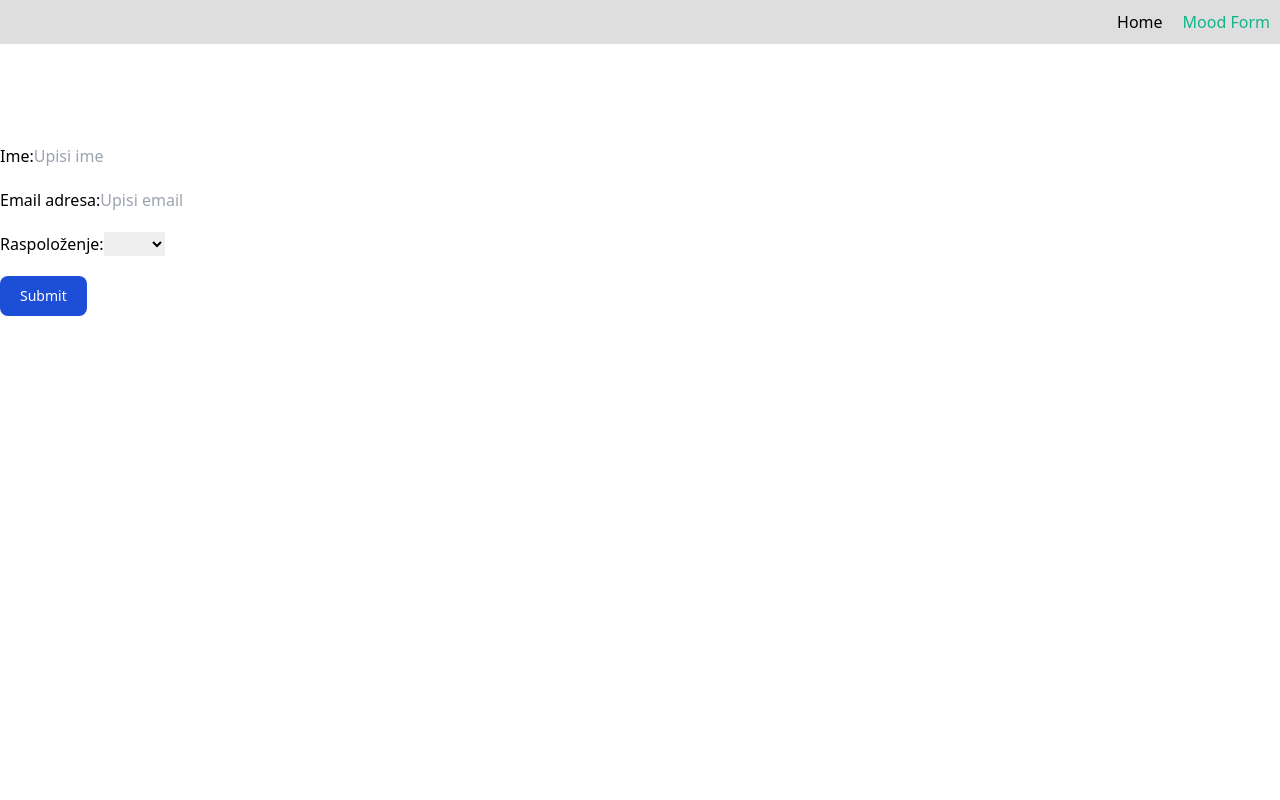
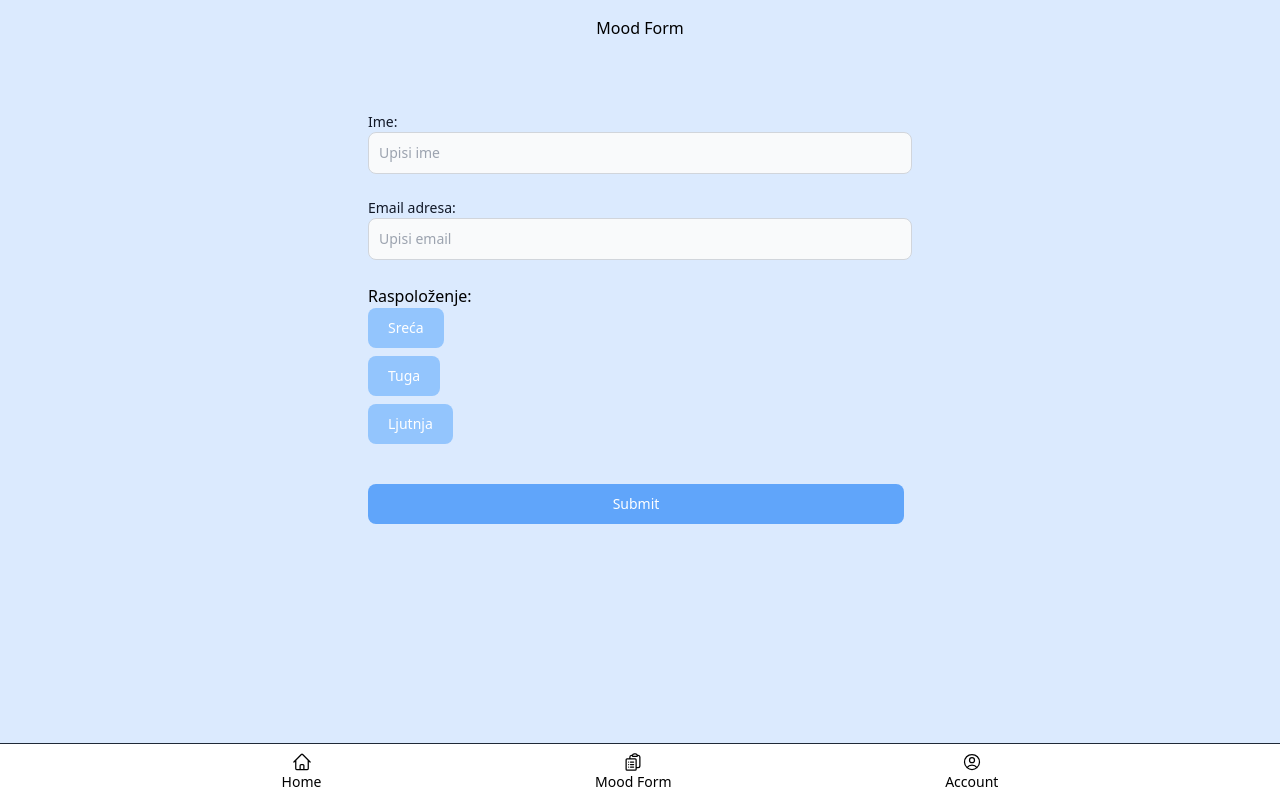
Before and after one commit to AnaKrunic98/MinaApp, a Nuxt app: page /MoodForm in a window 1280 px wide. Built offline with nearby package versions, Linux system fonts and the light colour scheme.

Commit message:
update mood form

```diff
--- a/layouts/default.vue
+++ b/layouts/default.vue
@@ -1,43 +1,96 @@
-<template>
-    <div>
-    <header>
-        <nav>
-            <ul>
-                <li><NuxtLink to="/">Home</NuxtLink></li>
-                <li><NuxtLink to="/MoodForm">Mood Form</NuxtLink></li>
+<!-- <template >
+    <div class="bg-zinc-950 text-white" >
+
+        <nav class="md:flex md:justify-between md:text-left text-right  bg-zinc-950 ">
+            <div class="flex justify-between items-center">
+            <img class="h-6 m-4 " src="../assets/img/logo.png" alt="logo">
+            <div class="px-4 cursor-pointer md:hidden">
+                <svg xmlns="http://www.w3.org/2000/svg" fill="none" viewBox="0 0 24 24" stroke-width="1.5" stroke="currentColor" class="w-6 h-6">
+                    <path stroke-linecap="round" stroke-linejoin="round" d="M3.75 6.75h16.5M3.75 12h16.5m-16.5 5.25h16.5" />
+                </svg>
+            </div>
+            </div>
+            <ul class="md:flex md:justify-evenly flex justify-end hidden">
+                <div class="flex flex-col md:flex-row ">
+
+                    <li class="md:p-5 "><NuxtLink to="/">
+                        <div class="px-4 flex flex-row-reverse md:flex-row ">
+                            <svg class="ml-2 w-5 inline-block"  fill="none" stroke="currentColor" stroke-width="1.5" viewBox="0 0 24 24" xmlns="http://www.w3.org/2000/svg" aria-hidden="true">
+                                <path stroke-linecap="round" stroke-linejoin="round" d="M2.25 12l8.954-8.955c.44-.439 1.152-.439 1.591 0L21.75 12M4.5 9.75v10.125c0 .621.504 1.125 1.125 1.125H9.75v-4.875c0-.621.504-1.125 1.125-1.125h2.25c.621 0 1.125.504 1.125 1.125V21h4.125c.621 0 1.125-.504 1.125-1.125V9.75M8.25 21h8.25"></path>
+                            </svg>
+                            <span>Home</span>
+                        </div>
+                    </NuxtLink></li>
+
+
+                    <li class="md:p-5"><NuxtLink to="/MoodForm">
+                        <div class="px-4 flex flex-row-reverse md:flex-row">
+                            <svg class="ml-2 w-5 inline-block" fill="none" stroke="currentColor" stroke-width="1.5" viewBox="0 0 24 24" xmlns="http://www.w3.org/2000/svg" aria-hidden="true">
+                                <path stroke-linecap="round" stroke-linejoin="round" d="M9 12h3.75M9 15h3.75M9 18h3.75m3 .75H18a2.25 2.25 0 002.25-2.25V6.108c0-1.135-.845-2.098-1.976-2.192a48.424 48.424 0 00-1.123-.08m-5.801 0c-.065.21-.1.433-.1.664 0 .414.336.75.75.75h4.5a.75.75 0 00.75-.75 2.25 2.25 0 00-.1-.664m-5.8 0A2.251 2.251 0 0113.5 2.25H15c1.012 0 1.867.668 2.15 1.586m-5.8 0c-.376.023-.75.05-1.124.08C9.095 4.01 8.25 4.973 8.25 6.108V8.25m0 0H4.875c-.621 0-1.125.504-1.125 1.125v11.25c0 .621.504 1.125 1.125 1.125h9.75c.621 0 1.125-.504 1.125-1.125V9.375c0-.621-.504-1.125-1.125-1.125H8.25zM6.75 12h.008v.008H6.75V12zm0 3h.008v.008H6.75V15zm0 3h.008v.008H6.75V18z"></path>
+                            </svg>
+                            <span>Mood Form</span>
+                        </div>
+                    </NuxtLink></li>
+                </div>
+
             </ul>
         </nav>
-    </header>
-    <div>
+
+    <div >
       <slot />
     </div>
 </div>
+</template> -->
+
+<template>
+    <div class="fixed bottom-0 h-auto w-full bg-white border-t border-gray-800">
+        <ul class="flex justify-evenly p-2">
+            <li>
+                <NuxtLink to="/">
+                    <div class="flex flex-col items-center">
+                        <svg class="w-5"  fill="none" stroke="currentColor" stroke-width="1.5" viewBox="0 0 24 24" xmlns="http://www.w3.org/2000/svg" aria-hidden="true">
+                            <path stroke-linecap="round" stroke-linejoin="round" d="M2.25 12l8.954-8.955c.44-.439 1.152-.439 1.591 0L21.75 12M4.5 9.75v10.125c0 .621.504 1.125 1.125 1.125H9.75v-4.875c0-.621.504-1.125 1.125-1.125h2.25c.621 0 1.125.504 1.125 1.125V21h4.125c.621 0 1.125-.504 1.125-1.125V9.75M8.25 21h8.25"></path>
+                        </svg>
+                        <span class="text-sm">Home</span>
+                    </div>
+                </NuxtLink>
+            </li>
+            <li>
+                <NuxtLink to="/MoodForm">
+                    <div class="flex flex-col items-center">
+                        <svg class="w-5" fill="none" stroke="currentColor" stroke-width="1.5" viewBox="0 0 24 24" xmlns="http://www.w3.org/2000/svg" aria-hidden="true">
+                            <path stroke-linecap="round" stroke-linejoin="round" d="M9 12h3.75M9 15h3.75M9 18h3.75m3 .75H18a2.25 2.25 0 002.25-2.25V6.108c0-1.135-.845-2.098-1.976-2.192a48.424 48.424 0 00-1.123-.08m-5.801 0c-.065.21-.1.433-.1.664 0 .414.336.75.75.75h4.5a.75.75 0 00.75-.75 2.25 2.25 0 00-.1-.664m-5.8 0A2.251 2.251 0 0113.5 2.25H15c1.012 0 1.867.668 2.15 1.586m-5.8 0c-.376.023-.75.05-1.124.08C9.095 4.01 8.25 4.973 8.25 6.108V8.25m0 0H4.875c-.621 0-1.125.504-1.125 1.125v11.25c0 .621.504 1.125 1.125 1.125h9.75c.621 0 1.125-.504 1.125-1.125V9.375c0-.621-.504-1.125-1.125-1.125H8.25zM6.75 12h.008v.008H6.75V12zm0 3h.008v.008H6.75V15zm0 3h.008v.008H6.75V18z"></path>
+                        </svg>
+                        <span class="text-sm">Mood Form</span>
+                    </div>
+                </NuxtLink>
+            </li>
+            <li>
+                <NuxtLink to="/Account">
+                    <div class="flex flex-col items-center">
+                        <svg class="w-5"  fill="none" stroke="currentColor" stroke-width="1.5" viewBox="0 0 24 24" xmlns="http://www.w3.org/2000/svg" aria-hidden="true">
+                            <path stroke-linecap="round" stroke-linejoin="round" d="M17.982 18.725A7.488 7.488 0 0012 15.75a7.488 7.488 0 00-5.982 2.975m11.963 0a9 9 0 10-11.963 0m11.963 0A8.966 8.966 0 0112 21a8.966 8.966 0 01-5.982-2.275M15 9.75a3 3 0 11-6 0 3 3 0 016 0z"></path>
+                        </svg>
+                        <span class="text-sm">Account</span>
+                    </div>
+                </NuxtLink>
+            </li>
+        </ul>
+    </div>
+    <div >
+        <slot />
+    </div>
 </template>
 
+
 <script setup>
+
 // const { data: mountain } = await useFetch('/api/firestore/query');
 //
 // console.log(mountain);
 
+
 </script>
 
 <style scoped>
-.router-link-exact-active {
-        color: #12b488;
-}
-a{
-    text-decoration: none;
-}
-ul{
-    list-style-type: none;
-    display: flex;
-    justify-content: flex-end;
-    background-color: #dedede;
-}
-li{
-    margin: 10px;
-}
-
-
-
 </style>
--- /dev/null
+++ b/pages/Account.vue
@@ -0,0 +1,39 @@
+<template>
+    <div class=" flex justify-center py-4 font-medium">
+      <span>Account</span>
+    </div>
+    <div>
+       <section>
+        <div class="border-b border-gray-400 font-medium text-slate-600 p-4 flex justify-between ">
+            <div class="flex">
+                <svg class="w-5" fill="none" stroke="currentColor" stroke-width="1.5" viewBox="0 0 24 24" xmlns="http://www.w3.org/2000/svg" aria-hidden="true">
+                    <path stroke-linecap="round" stroke-linejoin="round" d="M20.25 6.375c0 2.278-3.694 4.125-8.25 4.125S3.75 8.653 3.75 6.375m16.5 0c0-2.278-3.694-4.125-8.25-4.125S3.75 4.097 3.75 6.375m16.5 0v11.25c0 2.278-3.694 4.125-8.25 4.125s-8.25-1.847-8.25-4.125V6.375m16.5 0v3.75m-16.5-3.75v3.75m16.5 0v3.75C20.25 16.153 16.556 18 12 18s-8.25-1.847-8.25-4.125v-3.75m16.5 0c0 2.278-3.694 4.125-8.25 4.125s-8.25-1.847-8.25-4.125"></path>
+                </svg>
+                <p class="ml-2">My data</p>
+            </div>
+            <svg class="w-5" fill="none" stroke="currentColor" stroke-width="1.5" viewBox="0 0 24 24" xmlns="http://www.w3.org/2000/svg" aria-hidden="true">
+                <path stroke-linecap="round" stroke-linejoin="round" d="M8.25 4.5l7.5 7.5-7.5 7.5"></path>
+            </svg>
+        </div>
+        <div class="border-b border-gray-400 font-medium text-slate-600 p-4 flex justify-between ">
+            <div class="flex">
+                <svg class="w-5" fill="none" stroke="currentColor" stroke-width="1.5" viewBox="0 0 24 24" xmlns="http://www.w3.org/2000/svg" aria-hidden="true">
+                    <path stroke-linecap="round" stroke-linejoin="round" d="M5.636 5.636a9 9 0 1012.728 0M12 3v9"></path>
+                </svg>
+                <p class="ml-2">Log out</p>
+            </div>
+            <svg class="w-5" fill="none" stroke="currentColor" stroke-width="1.5" viewBox="0 0 24 24" xmlns="http://www.w3.org/2000/svg" aria-hidden="true">
+                <path stroke-linecap="round" stroke-linejoin="round" d="M8.25 4.5l7.5 7.5-7.5 7.5"></path>
+            </svg>
+        </div>
+       </section>
+    </div>
+</template>
+
+<script setup>
+
+</script>
+
+<style scoped>
+
+</style>
--- a/pages/MoodForm.vue
+++ b/pages/MoodForm.vue
@@ -1,31 +1,40 @@
 <template>
-    <div class="container">
-      <div class="row">
-        <div class="col-sm"></div>
-        <div class="col-sm">
-          <form v-on:submit.prevent="saveData">
-            <div class="form-group">
-              <label for="inputName">Ime:</label>
-              <input type="text" class="form-control" id="inputName" placeholder="Upisi ime" v-model="form.name">
+  <div class=" bg-blue-100 min-h-screen">
+    <div class="flex justify-center py-4 font-medium">
+      <span>Mood Form</span>
     </div>
-            <div class="form-group">
-              <label for="inputEmail">Email adresa:</label>
-              <input type="email" class="form-control" id="inputEmail" placeholder="Upisi email" v-model="form.email">
+    <div class="md:max-w-xl md:m-auto">
+      <form @submit.prevent="saveData">
+        <div class="grid gap-2 p-4 ">
+          <div class="mb-4 mt-10">
+            <label class="block text-sm font-medium text-gray-900 " for="inputName">Ime:</label>
+            <input type="text" class="bg-gray-50 border border-gray-300 text-gray-900 text-sm rounded-lg focus:ring-blue-500 focus:border-blue-500 block w-full p-2.5 dark:border-gray-600 dark:placeholder-gray-400 dark:text-white dark:focus:ring-blue-500 dark:focus:border-blue-500" id="inputName" placeholder="Upisi ime" v-model="form.name">
           </div>
-            <div class="form-group">
-            <label for="inputMood">Raspoloženje:</label>
-            <select id="inputMood" class="form-control" v-model="form.mood">
-                <option>Sreca</option>
-                <option>Tuga</option>
-                <option>Bes</option>
-            </select>
+          <div class="mb-4">
+            <label class="block text-sm font-medium text-gray-900" for="inputEmail">Email adresa:</label>
+            <input type="email" class="bg-gray-50 border border-gray-300 text-gray-900 text-sm rounded-lg focus:ring-blue-500 focus:border-blue-500 block w-full p-2.5 dark:border-gray-600 dark:placeholder-gray-400 dark:text-white dark:focus:ring-blue-500 dark:focus:border-blue-500" id="inputEmail" placeholder="Upisi email" v-model="form.email">
           </div>
-            <button type="submit" class="text-white bg-blue-700 hover:bg-blue-800 focus:ring-4
-            focus:ring-blue-300 font-medium rounded-lg text-sm px-5 py-2.5 mr-2 mb-2 dark:bg-blue-600
-             dark:hover:bg-blue-700 focus:outline-none dark:focus:ring-blue-800">Submit</button>
+
+          <div>
+            <p>Raspoloženje:</p>
+            <button
+              v-for="mood in moods"
+              @click.prevent="setMood(mood.value)"
+              class="block focus:outline-none text-white bg-blue-300 hover:bg-blue-400 focus:ring-4 focus:ring-blue-400 font-medium rounded-lg text-sm
+              px-5 py-2.5 mr-2 mb-2 dark:focus:ring-blue-600"
+              :class="{'active': form.mood === mood.value }"
+              >{{ mood.name }}
+            </button>
+          </div>
+
+          <button type="submit"
+            @click="activeMood = !activeMood"
+            class=" mt-6 focus:outline-none text-white bg-blue-400 hover:bg-blue-500 focus:ring-4 focus:ring-blue-600 font-medium rounded-lg text-sm
+            px-5 py-2.5 mr-2 mb-2 dark:focus:ring-blue-600">
+              Submit
+          </button>
+        </div>
       </form>
-        </div>
-        <div class="col-sm"></div>
     </div>
   </div>
 </template>
@@ -35,11 +44,26 @@
 export default {
     data() {
         return{
+          moods: [
+              {
+                name: "Sreća",
+                value: "happiness",
+              },
+              {
+                name: "Tuga",
+                value: "sadness",
+              },
+              {
+                name: "Ljutnja",
+                value: "anger",
+              },
+             ],
            form: {
               name:"",
               email:"",
               mood:"",
-           }
+            },
+
     }
     },
     created() {
@@ -49,18 +73,19 @@ export default {
     methods: {
        saveData(e){
         console.log(this.form);
+       },
+       setMood(mood) {
+       this.form.mood = mood;
   }
+
     }
   }
 
 </script>
 
 <style>
-.container{
-  margin-top: 100px;
+.active {
+  background-color: rgb(96 165 250);
+  border: solid 10px rgb(37 99 235);
 }
-.form-group{
-  margin: 20px 0;
-}
-
 </style>
--- a/pages/index.vue
+++ b/pages/index.vue
@@ -1,10 +1,19 @@
 <template>
-    <div>
-        <h2>Home page</h2>
-        <p>Lorem ipsum dolor sit amet consectetur, adipisicing elit. Necessitatibus laboriosam nemo sapiente possimus soluta rem corporis eveniet quibusdam illo aliquid voluptas culpa, adipisci libero ab delectus minus praesentium recusandae aperiam et, iste nisi nesciunt nihil quam suscipit? Rem, vitae illum?</p>
-        <p>Lorem ipsum dolor sit amet consectetur, adipisicing elit. Necessitatibus laboriosam nemo sapiente possimus soluta rem corporis eveniet quibusdam illo aliquid voluptas culpa, adipisci libero ab delectus minus praesentium recusandae aperiam et, iste nisi nesciunt nihil quam suscipit? Rem, vitae illum?</p>
-
-   </div>
+    <div class="bg-yellow-100 min-h-screen">
+      <div class="flex flex-col items-center">
+        <div class="flex justify-center py-4 font-medium">
+          <span>Home</span>
+        </div>
+        <div class="px-10 pt-4 pb-24 max-w-screen-md">
+          <h2 class="text-gray-600 text-2xl font-bold mb-4">MinaApp</h2>
+          <div class="text-gray-500 text-justify" >
+            <p class="mb-2">Lorem ipsum dolor sit amet consectetur, adipisicing elit. Necessitatibus laboriosam nemo sapiente possimus soluta rem corporis eveniet quibusdam illo aliquid voluptas culpa, adipisci libero ab delectus minus praesentium recusandae aperiam et, iste nisi nesciunt nihil quam suscipit? Rem, vitae illum?</p>
+            <p class="mb-2">Lorem ipsum dolor sit amet consectetur, adipisicing elit. Necessitatibus laboriosam nemo sapiente possimus soluta rem corporis eveniet quibusdam illo aliquid voluptas culpa, adipisci libero ab delectus minus praesentium recusandae aperiam et, iste nisi nesciunt nihil quam suscipit? Rem, vitae illum?</p>
+            <p class="mb-2">Lorem ipsum dolor sit amet consectetur, adipisicing elit. Necessitatibus laboriosam nemo sapiente possimus soluta rem corporis eveniet quibusdam illo aliquid voluptas culpa, adipisci libero ab delectus minus praesentium recusandae aperiam et, iste nisi nesciunt nihil quam suscipit? Rem, vitae illum?</p>
+          </div>
+        </div>
+      </div>
+    </div>
 </template>
 
 <script setup>
@@ -12,11 +21,7 @@
 </script>
 
 <style scoped>
-h2{
-    text-align: center;
-}
-p{
-    margin: 0 50px;
-    text-align: justify;
-}
+/*
+
+*/
 </style>
```
Also changed, not shown: assets/css/input.css (line endings or trailing spaces), assets/img/logo.png (added), 1 other file (tests, documents, lock files or other folders). Lines whose indentation alone changed are shown as unchanged.
